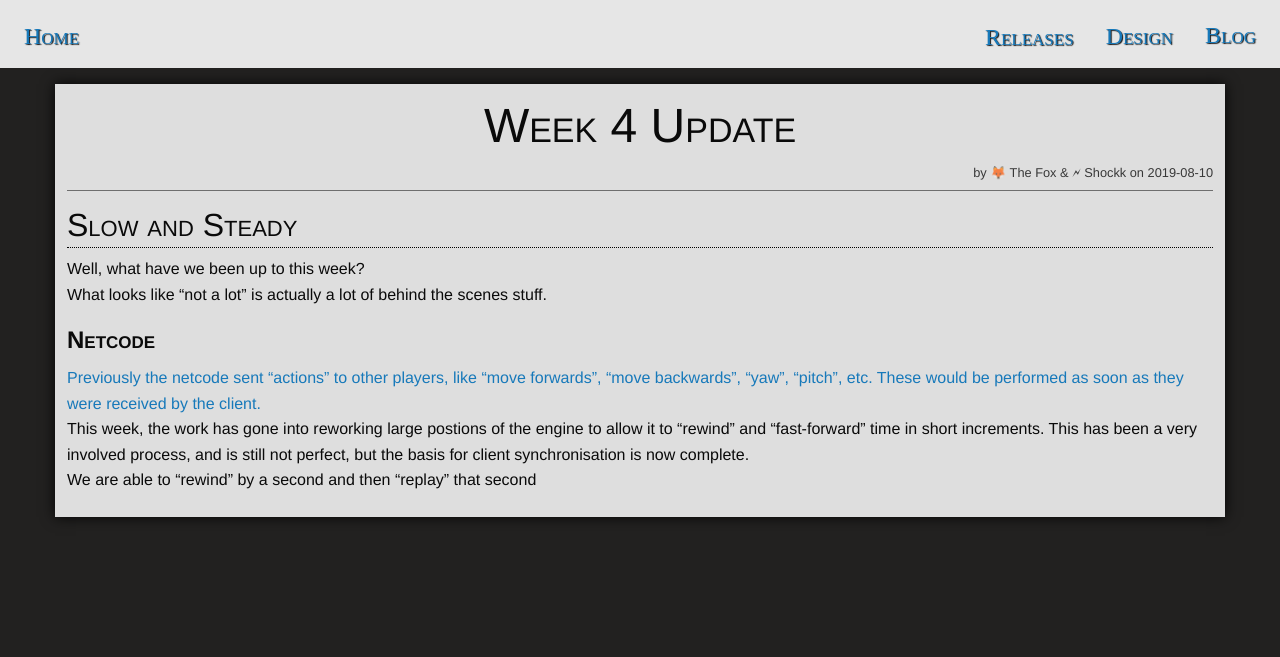
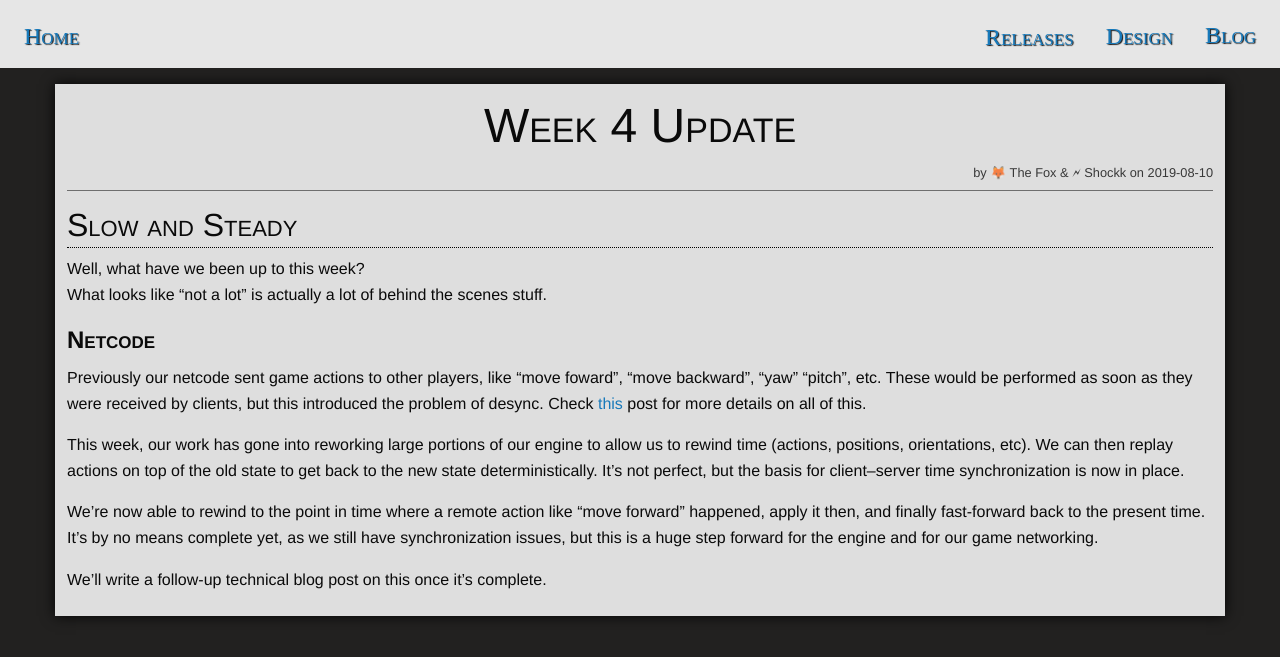
Before and after one commit to ori-sky/polar-space, a Jekyll site: the page built from _posts/2019-08-10-01-Week-4.md, in a window 1280 px wide. Shown: the top 657 px of the page. Built offline with Jekyll 4.4.1, drawn with Linux system fonts in a browser that asks for light colours; nearby versions of some CDN libraries; some web fonts are replaced; our own code applies the rules of GitHub Pages for plain Markdown files; library files that are not in the unit come from our copies.

Commit message:
Update 2019-08-10-01-Week-4.md

```diff
--- a/_posts/2019-08-10-01-Week-4.md
+++ b/_posts/2019-08-10-01-Week-4.md
@@ -13,6 +13,10 @@ What looks like "not a lot" is actually a lot of behind the scenes stuff.
 
 ## Netcode
 
-[Previously the netcode sent "actions" to other players, like "move forwards", "move backwards", "yaw", "pitch", etc. These would be performed as soon as they were received by the client.](/polar-space{% post_url 2019-08-04-01-udp-multiplayer %})
-This week, the work has gone into reworking large postions of the engine to allow it to "rewind" and "fast-forward" time in short increments. This has been a very involved process, and is still not perfect, but the basis for client synchronisation is now complete.
-We are able to "rewind" by a second and then "replay" that second
+Previously our netcode sent game actions to other players, like "move foward", "move backward", "yaw" "pitch", etc. These would be performed as soon as they were received by clients, but this introduced the problem of desync. Check [this](/polar-space{% post_url 2019-08-04-01-udp-multiplayer %}) post for more details on all of this.
+
+This week, our work has gone into reworking large portions of our engine to allow us to rewind time (actions, positions, orientations, etc). We can then replay actions on top of the old state to get back to the new state deterministically. It's not perfect, but the basis for client–server time synchronization is now in place.
+
+We're now able to rewind to the point in time where a remote action like "move forward" happened, apply it then, and finally fast-forward back to the present time. It's by no means complete yet, as we still have synchronization issues, but this is a huge step forward for the engine and for our game networking.
+
+We'll write a follow-up technical blog post on this once it's complete.
```
